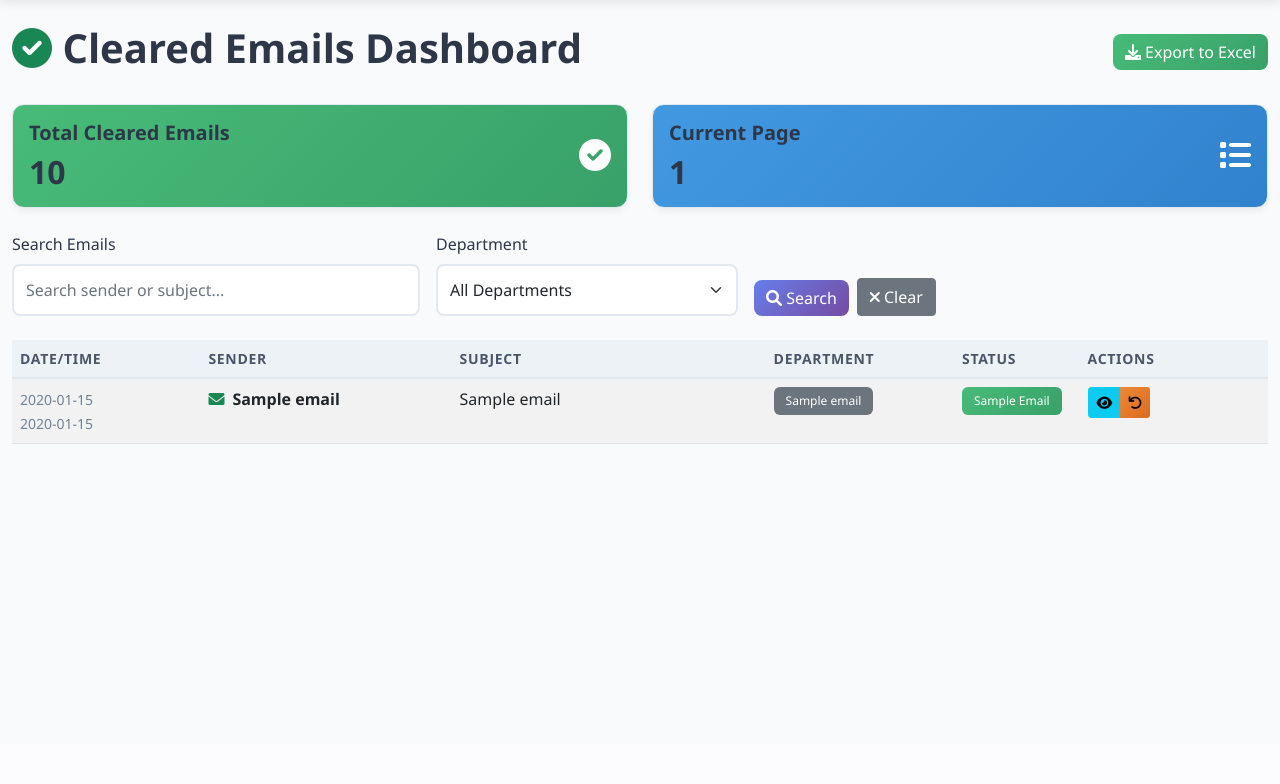
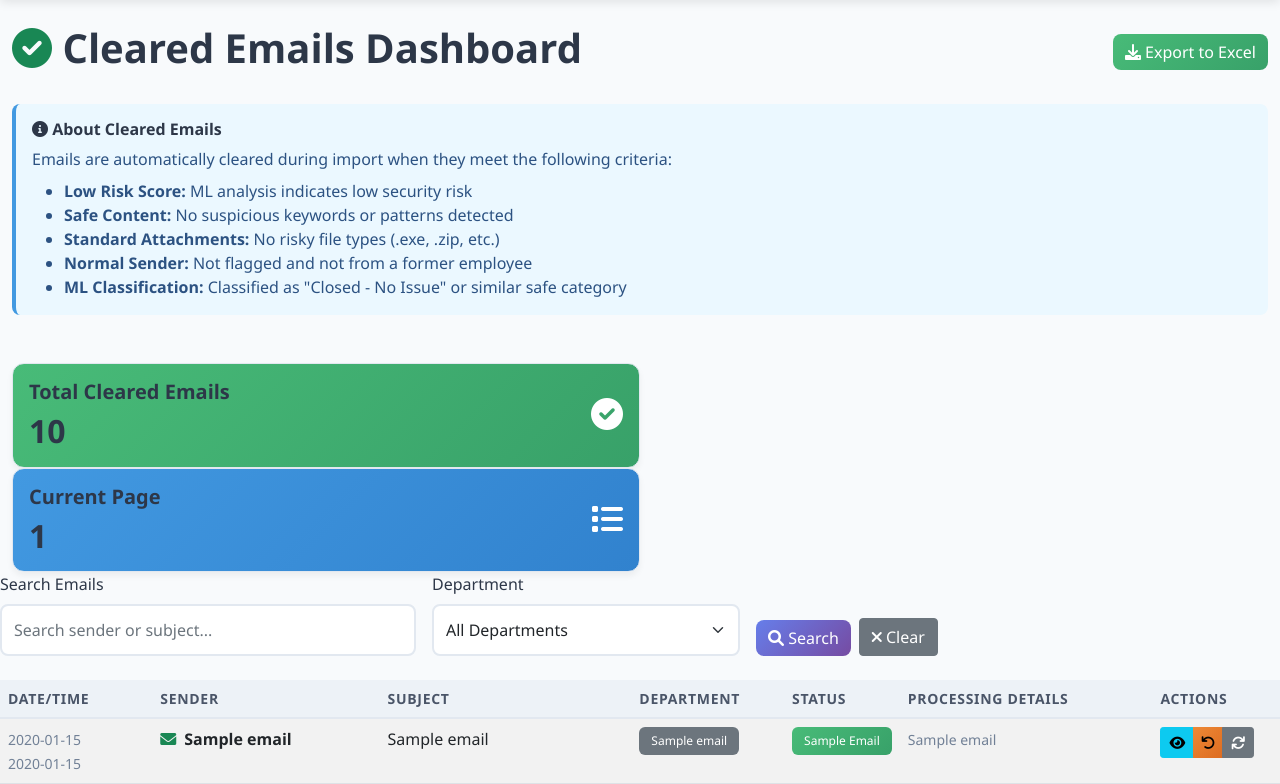
Before and after one commit to Rudolph001/EG_v2, a Flask app: template templates/cleared_emails.html in a window 1280 px wide. Shown: the part 56-840 px from the top of the page. Before the commit the page ends 500 px from the top, so only its background shows below. Run offline with Flask 3, Linux system fonts and the light colour scheme; the template is opened without the code that fills it: most values are stand-ins (such as "Sample title", 1, 10 or a date in 2020); some libraries are stand-ins or nearby versions.

Commit message:
Assistant checkpoint
Assistant generated file changes:
- templates/cleared_emails.html: Add processing details column to show why emails were cleared, Add processing details data to table rows, Enhanced email details modal with processing analysis, Add ML insights loading to view details function, Add explanation about cleared emails, Add reprocess button for cleared emails, Add reprocess email function

---

User prompt:

is it possible to show why these were cleared expecialy the once that have been cleared on import

Replit-Commit-Author: Assistant
Replit-Commit-Session-Id: eb5c640a-da8a-4851-865a-6790040bfe2e

```diff
--- a/templates/cleared_emails.html
+++ b/templates/cleared_emails.html
@@ -22,8 +22,21 @@
     </div>
 </div>
 
+<!-- Information Alert -->
+<div class="alert alert-info mb-4">
+    <h6><i class="fas fa-info-circle"></i> About Cleared Emails</h6>
+    <p class="mb-2">Emails are automatically cleared during import when they meet the following criteria:</p>
+    <ul class="mb-0">
+        <li><strong>Low Risk Score:</strong> ML analysis indicates low security risk</li>
+        <li><strong>Safe Content:</strong> No suspicious keywords or patterns detected</li>
+        <li><strong>Standard Attachments:</strong> No risky file types (.exe, .zip, etc.)</li>
+        <li><strong>Normal Sender:</strong> Not flagged and not from a former employee</li>
+        <li><strong>ML Classification:</strong> Classified as "Closed - No Issue" or similar safe category</li>
+    </ul>
+</div>
+
 <!-- Summary Stats -->
-<div class="row mb-4">
+<div class="row mb-4"></div>
     <div class="col-md-6">
         <div class="card bg-success text-white">
             <div class="card-body">
@@ -93,12 +106,13 @@
         <table class="table table-striped table-hover mb-0" id="clearedEmailsTable">
             <thead>
                 <tr>
-                    <th width="15%">Date/Time</th>
-                    <th width="20%">Sender</th>
-                    <th width="25%">Subject</th>
-                    <th width="15%">Department</th>
-                    <th width="10%">Status</th>
-                    <th width="15%">Actions</th>
+                    <th width="12%">Date/Time</th>
+                    <th width="18%">Sender</th>
+                    <th width="20%">Subject</th>
+                    <th width="12%">Department</th>
+                    <th width="8%">Status</th>
+                    <th width="20%">Processing Details</th>
+                    <th width="10%">Actions</th>
                 </tr>
             </thead>
             <tbody>
@@ -141,6 +155,15 @@
                         </span>
                     </td>
                     <td>
+                        <small class="text-muted">
+                            {% if email[11] and email[11] != '' %}
+                                {{ email[11][:60] }}{% if email[11]|length > 60 %}...{% endif %}
+                            {% else %}
+                                <span class="text-info">Auto-cleared during import</span>
+                            {% endif %}
+                        </small>
+                    </td>
+                    <td>
                         <div class="btn-group btn-group-sm" role="group">
                             <button type="button" class="btn btn-info action-btn"
                                     onclick="viewDetails({{ email[0] }})" title="View Details">
@@ -149,6 +172,10 @@
                             <button type="button" class="btn btn-warning action-btn"
                                     onclick="moveToMain({{ email[0] }})" title="Move to Main Dashboard">
                                 <i class="fas fa-undo"></i>
+                            </button>
+                            <button type="button" class="btn btn-secondary action-btn"
+                                    onclick="reprocessEmail({{ email[0] }})" title="Reprocess Email">
+                                <i class="fas fa-sync"></i>
                             </button>
                         </div>
                     </td>
@@ -237,10 +264,21 @@ function viewDetails(emailId) {
                         <table class="table table-sm">
                             <tr><th>Department:</th><td>${data.department || 'N/A'}</td></tr>
                             <tr><th>Business Unit:</th><td>${data.bunit || 'N/A'}</td></tr>
-                            <tr><th>Former Employee:</th><td>${data.leaver === 'Yes' ? '<span class="badge bg-warning">Yes</span>' : 'No'}</td></tr>
+                            <tr><th>Former Employee:</th><td>${data.leaver === 'Yes' ? '<span class="badge bg-warning">Leaver</span>' : 'No'}</td></tr>
                             <tr><th>Termination Date:</th><td>${data.termination_date || 'N/A'}</td></tr>
                             <tr><th>Status:</th><td><span class="badge bg-success">${data.final_outcome || 'Cleared'}</span></td></tr>
                         </table>
+                    </div>
+                </div>
+                <div class="row mt-3">
+                    <div class="col-12">
+                        <h6><i class="fas fa-cogs"></i> Processing Analysis</h6>
+                        <div class="bg-light p-3 rounded" id="processingAnalysis">
+                            <div class="spinner-border spinner-border-sm text-primary" role="status">
+                                <span class="visually-hidden">Loading...</span>
+                            </div>
+                            Loading processing details...
+                        </div>
                     </div>
                 </div>
                 ${data.justifications ? `
@@ -255,6 +293,51 @@ function viewDetails(emailId) {
                 ` : ''}
             `;
             new bootstrap.Modal(document.getElementById('emailDetailsModal')).show();
+
+            // Load ML insights for processing details
+            fetch(`/api/ml-insights/${emailId}`)
+                .then(response => response.json())
+                .then(insights => {
+                    const processingDiv = document.getElementById('processingAnalysis');
+                    processingDiv.innerHTML = `
+                        <div class="row">
+                            <div class="col-md-6">
+                                <strong>ML Classification:</strong> ${insights.classification || 'Not analyzed'}<br>
+                                <strong>Confidence:</strong> ${insights.confidence ? (insights.confidence * 100).toFixed(1) + '%' : 'N/A'}<br>
+                                <strong>Risk Score:</strong> ${insights.risk_score}/100
+                            </div>
+                            <div class="col-md-6">
+                                <strong>Processing Notes:</strong><br>
+                                <small class="text-muted">${data.user_response || 'Auto-processed during import with ML analysis'}</small>
+                            </div>
+                        </div>
+                        <div class="mt-2">
+                            <strong>Risk Factors Identified:</strong>
+                            <div class="mt-1">
+                                ${insights.risk_factors.map(factor =>
+                                    `<span class="badge bg-${factor.severity === 'high' ? 'danger' : factor.severity === 'medium' ? 'warning' : 'success'} me-1">${factor.name}</span>`
+                                ).join('')}
+                            </div>
+                        </div>
+                        <div class="mt-2">
+                            <strong>Reason for Clearing:</strong><br>
+                            <small>${insights.explanation}</small>
+                        </div>
+                        <div class="mt-2">
+                            <strong>Recommendations:</strong><br>
+                            <small class="text-info">${insights.recommendations}</small>
+                        </div>
+                    `;
+                })
+                .catch(error => {
+                    console.error('Error loading processing details:', error);
+                    document.getElementById('processingAnalysis').innerHTML = `
+                        <div class="text-warning">
+                            <i class="fas fa-exclamation-triangle"></i>
+                            Processing details not available. Email was likely auto-cleared during import based on ML analysis.
+                        </div>
+                    `;
+                });
         })
         .catch(error => {
             console.error('Error loading email details:', error);
@@ -293,6 +376,32 @@ function moveToMain(emailId) {
     });
 }
 
+function reprocessEmail(emailId) {
+    if (!confirm('Reprocess this email through the analysis pipeline?')) {
+        return;
+    }
+
+    fetch(`/api/process-single-email/${emailId}`, {
+        method: 'POST',
+        headers: {
+            'Content-Type': 'application/json'
+        }
+    })
+    .then(response => response.json())
+    .then(data => {
+        if (data.success) {
+            alert(`Email reprocessed: ${data.final_status}\nRisk Level: ${data.risk_level}\nActions: ${data.actions_count}`);
+            location.reload();
+        } else {
+            alert('Error: ' + (data.error || 'Failed to reprocess email'));
+        }
+    })
+    .catch(error => {
+        console.error('Error reprocessing email:', error);
+        alert('Failed to reprocess email. Please try again.');
+    });
+}
+
 // Auto-refresh every 30 seconds
 setInterval(() => {
     console.log('Auto-refreshing cleared emails...');
```
